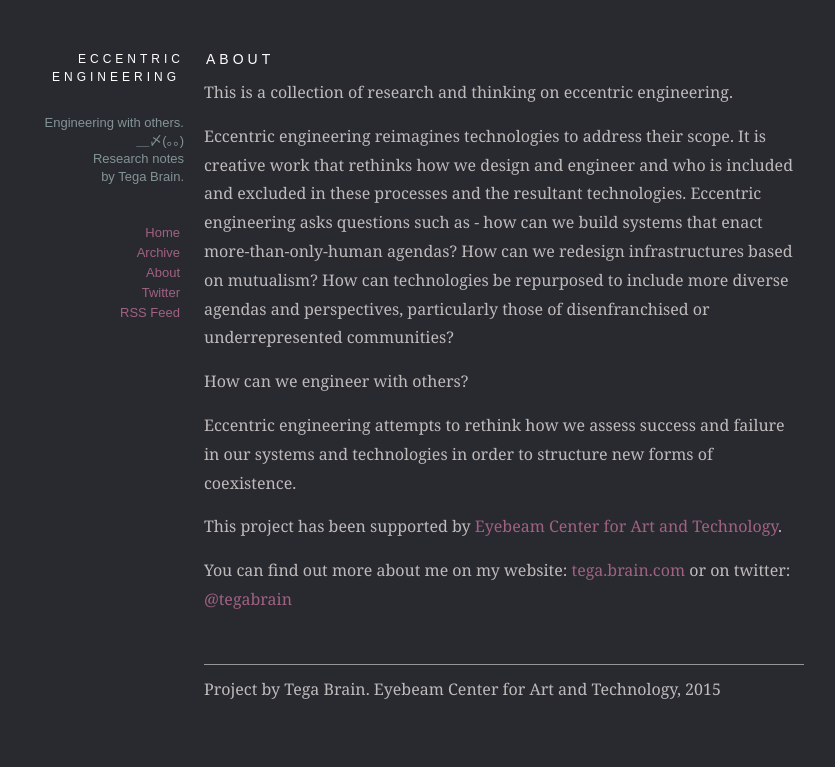
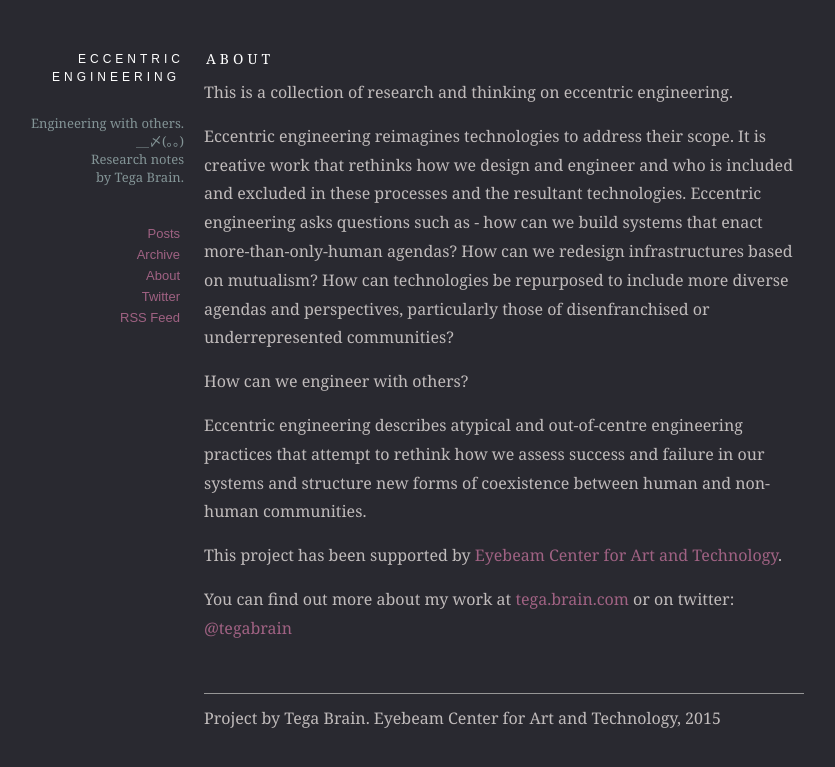
Before and after one commit to eccentricengineering/eccentricengineering.github.io, a Jekyll site: the page built from about/index.markdown, in a window 1280 px wide. Shown: the top 767 px of the page, without its empty margins (136-971 px from the left). Built offline with Jekyll 4.4.1, drawn with Linux system fonts in a browser that asks for light colours; nearby versions of some CDN libraries.

Commit message:
panel post

```diff
--- a/_layouts/default.html
+++ b/_layouts/default.html
@@ -41,7 +41,7 @@
           <br/>  <br/><br/>
         <nav>
         <ul>
-          <li><a href="/">Home</a></li>
+          <li><a href="/">Posts</a></li>
           <li><a href="/archives">Archive</a></li>
           <li><a href="/about">About</a></li>
           <li><a href="http://twitter.com/tegabrain">Twitter</a></li>
--- a/about/index.markdown
+++ b/about/index.markdown
@@ -10,10 +10,11 @@
 
 How can we engineer with others?
 
-Eccentric engineering attempts to rethink how we assess success and failure in our systems and technologies in order to structure new forms of coexistence.
+Eccentric engineering describes atypical and out-of-centre engineering practices that attempt to rethink how we assess success and failure in our systems and structure new forms of coexistence between human and non-human communities.
+
 
 
 
 This project has been supported by [Eyebeam Center for Art and Technology](http://eyebeam.org/).
 
-You can find out more about me on my website: [tega.brain.com](http://tegabrain.com/) or on twitter: [@tegabrain](http://twitter.com/tegabrain)
+You can find out more about my work at [tega.brain.com](http://tegabrain.com/) or on twitter: [@tegabrain](http://twitter.com/tegabrain)
--- a/assets/css/colors-dark.css
+++ b/assets/css/colors-dark.css
@@ -52,6 +52,10 @@
 	border-color: #999;
 }
 
+ul{
+	color: #839496;
+}
+
 #header h1 {
 
 }
@@ -67,6 +71,9 @@
 
 
 
+
+
+
 /*** Pygments ***/
 .highlight{
 	background-color: #ffffff;
--- a/assets/css/style.css
+++ b/assets/css/style.css
@@ -32,7 +32,8 @@
 
 /*** Basics ***/
 body {
-	font-family: Arial, Helvetica, sans-serif;
+	font-family: Georgia, serif;
+	/***font-family: Arial, Helvetica, sans-serif; ***/
 	font-size: 12px;
 	line-height: 1.5em;
 
```
Also changed, not shown: _posts/2015-12-28-EccentricPanel.md (+1 -1 lines).
